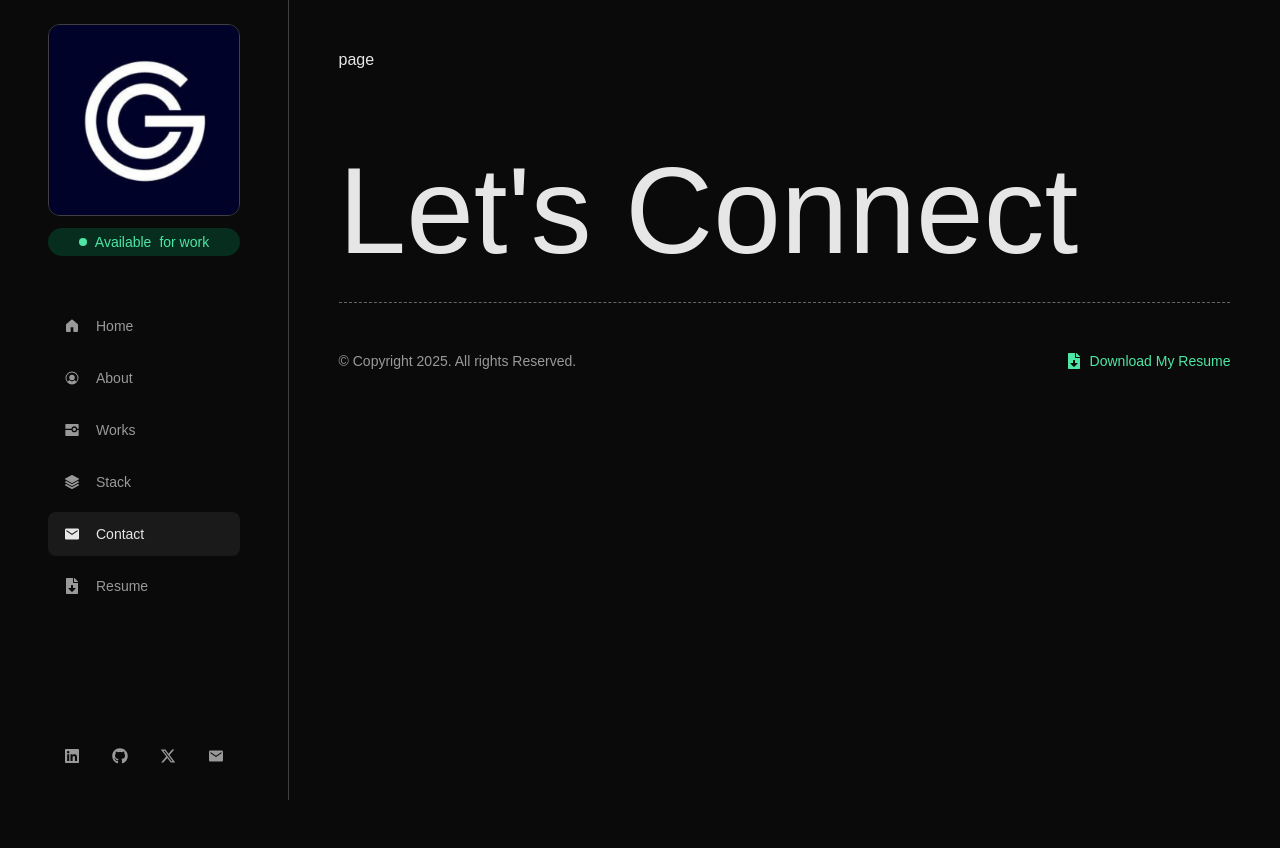
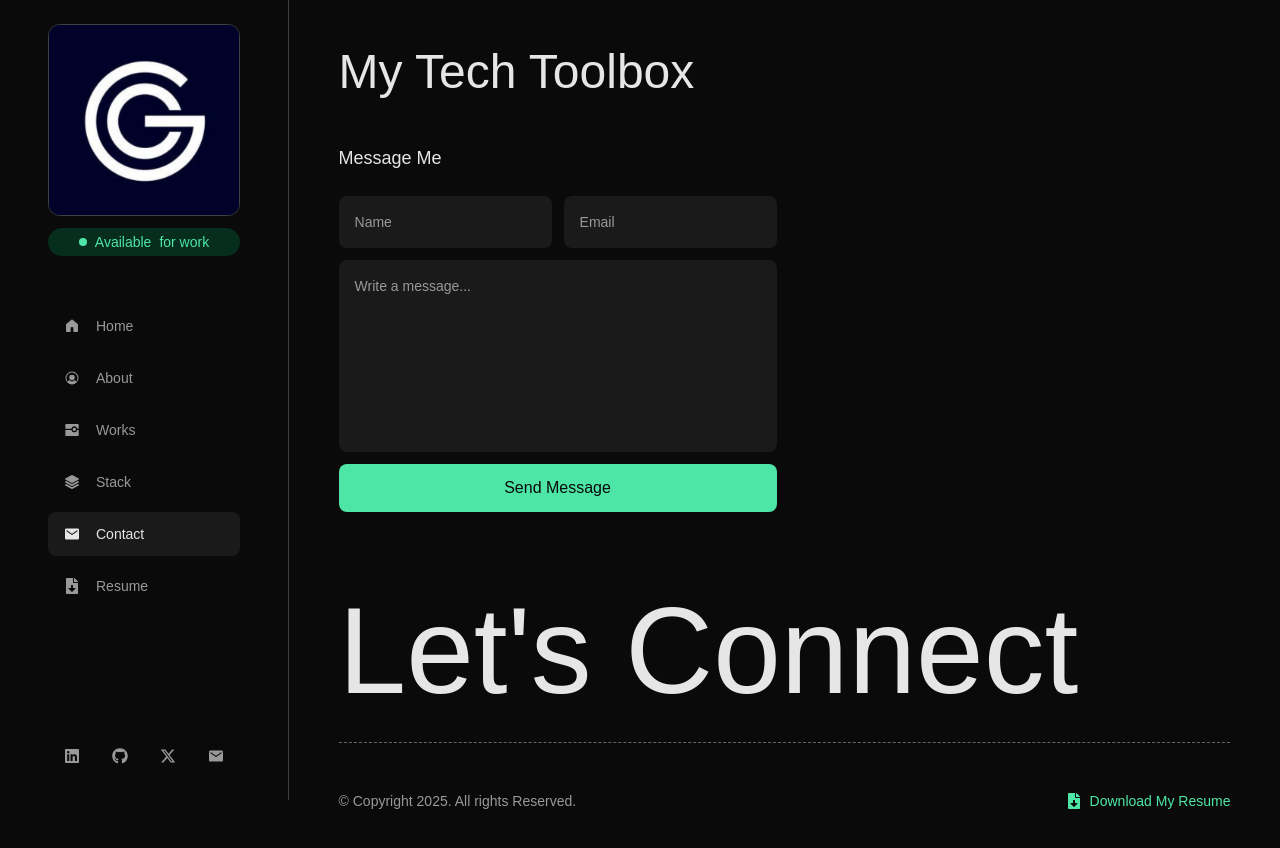
Before and after one commit to greatochuko/portfolio, a Next.js app: page /contact in a window 1280 px wide. Shown: the top 848 px of the page. Before the commit the page ends 800 px from the top, so only its background shows below. Built offline with nearby package versions, Linux system fonts and the light colour scheme; a web font is replaced by a local one.

Commit message:
create contact form

```diff
--- a/app/contact/page.tsx
+++ b/app/contact/page.tsx
@@ -1,3 +1,4 @@
+import ContactForm from "@/components/ContactForm";
 import { Metadata } from "next";
 import React from "react";
 
@@ -8,5 +9,17 @@ export const metadata: Metadata = {
 };
 
 export default function ContactPage() {
-  return <div>page</div>;
+  return (
+    <div className="flex flex-col gap-12">
+      <h1 className="text-4xl font-medium sm:text-[42px] lg:text-5xl">
+        My Tech Toolbox
+      </h1>
+      <div className="flex flex-col gap-12 lg:flex-row">
+        <div className="flex flex-col gap-6">
+          <h2 className="text-lg font-medium">Message Me</h2>
+          <ContactForm />
+        </div>
+      </div>
+    </div>
+  );
 }
--- /dev/null
+++ b/components/ContactForm.tsx
@@ -0,0 +1,42 @@
+"use client";
+import React from "react";
+
+export default function ContactForm() {
+  function handleSubmit(e: React.FormEvent) {
+    e.preventDefault();
+  }
+  return (
+    <form onSubmit={handleSubmit} className="flex flex-col gap-3">
+      <div className="flex gap-3">
+        <input
+          type="text"
+          name="name"
+          id="name"
+          className="flex-1 rounded-lg border-none bg-muted p-4 text-sm outline-none placeholder:text-accent-gray focus-visible:outline-accent-green-100"
+          placeholder="Name"
+        />
+        <input
+          type="email"
+          name="email"
+          id="email"
+          className="flex-1 rounded-lg border-none bg-muted p-4 text-sm outline-none placeholder:text-accent-gray focus-visible:outline-accent-green-100"
+          placeholder="Email"
+          autoComplete="off"
+        />
+      </div>
+      <textarea
+        name="message"
+        id="message"
+        className="resize-none rounded-lg border-none bg-muted p-4 text-sm outline-none placeholder:text-accent-gray focus-visible:outline-accent-green-100"
+        placeholder="Write a message..."
+        rows={8}
+      ></textarea>
+      <button
+        type="submit"
+        className="rounded-lg bg-accent-green-100 p-3 font-medium text-background duration-300 hover:bg-accent-green-200 hover:text-foreground"
+      >
+        Send Message
+      </button>
+    </form>
+  );
+}
```
